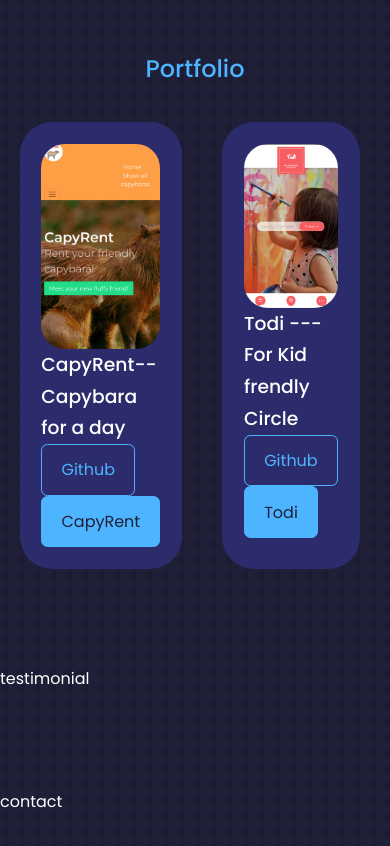
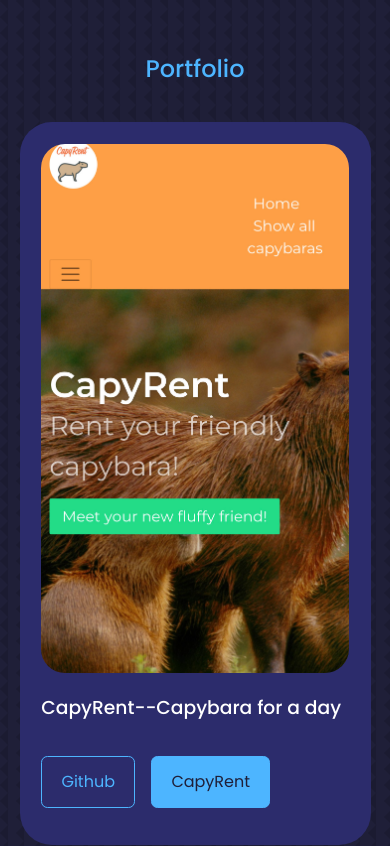
Before and after one commit to Obengfan1/Portfolio-website, a React (Create React App) app: page / in a window 390 px wide. Shown: the part 4887-5733 px from the top of the page. Built offline with nearby package versions, Linux system fonts and the light colour scheme.

Commit message:
Added media quary to the portfolio component to make it responsive

```diff
--- a/src/components/portfolio/Portfolio.jsx
+++ b/src/components/portfolio/Portfolio.jsx
@@ -17,8 +17,11 @@
 
           </div>
             <h3> CapyRent--Capybara for a day</h3>
+            <div className="portfolio__item-cta">
+
             <a href="https://github.com/iwonochka/CapyRent" className='btn'>Github</a>
             <a href="https://airbnb-iwonochka.herokuapp.com/" className='btn btn-primary'>CapyRent</a>
+            </div>
 
 
         </article>
@@ -28,8 +31,11 @@
 
           </div>
             <h3>Todi ---For Kid frendly Circle</h3>
+            <div className="portfolio__item-cta">
+
             <a href="https://github.com/iwonochka/todi" className='btn'>Github</a>
             <a href="https://www.todi.club/home" className='btn btn-primary'>Todi</a>
+            </div>
 
 
         </article>
--- a/src/components/portfolio/portfolio.css
+++ b/src/components/portfolio/portfolio.css
@@ -18,3 +18,29 @@
   border-radius: 1.5rem;
   overflow: hidden;
 }
+.portfolio__item h3 {
+  margin: 1.2rem 0 2rem;
+}
+.portfolio__item-cta {
+  display: flex;
+  gap: 1rem;
+  margin-bottom: 1rem;
+}
+
+
+@media screen and (max-width:1024px) {
+  .portfolio__container {
+    grid-template-columns:1fr 1fr;
+    gap: 1.2rem;
+
+  }
+
+}
+/* -----------------------media queries(small)-----------------  */
+@media screen and (max-width:600px) {
+  .portfolio__container  {
+    grid-template-columns:1fr;
+    gap: 1rem;
+
+}
+}
```
